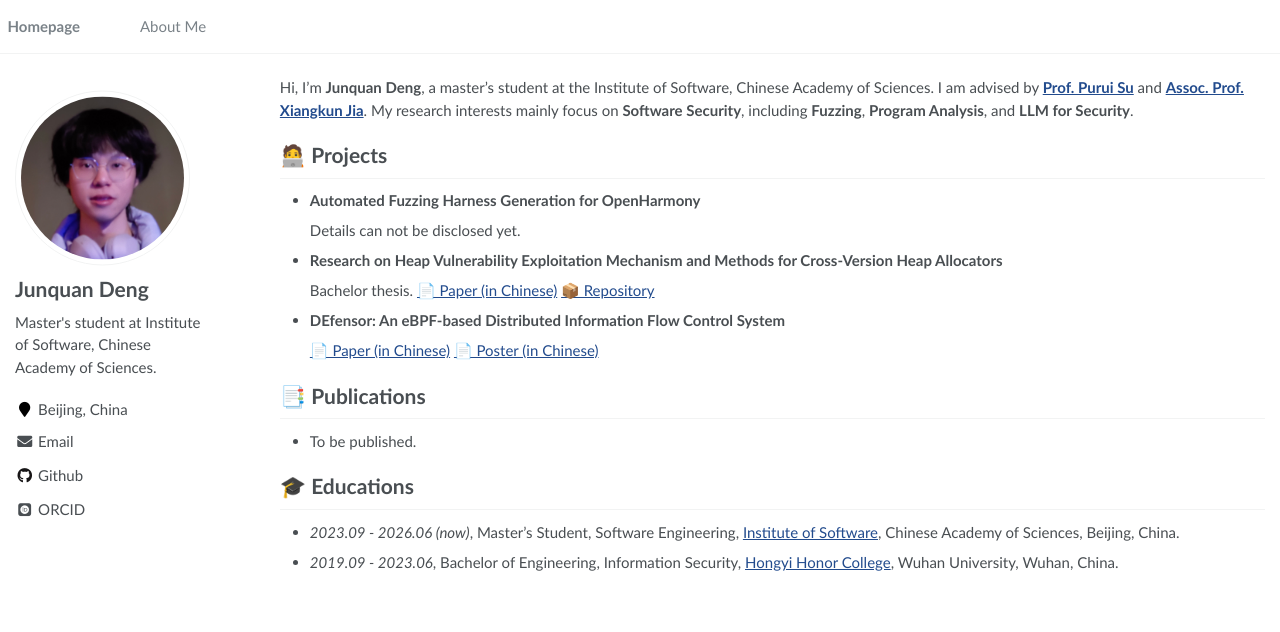
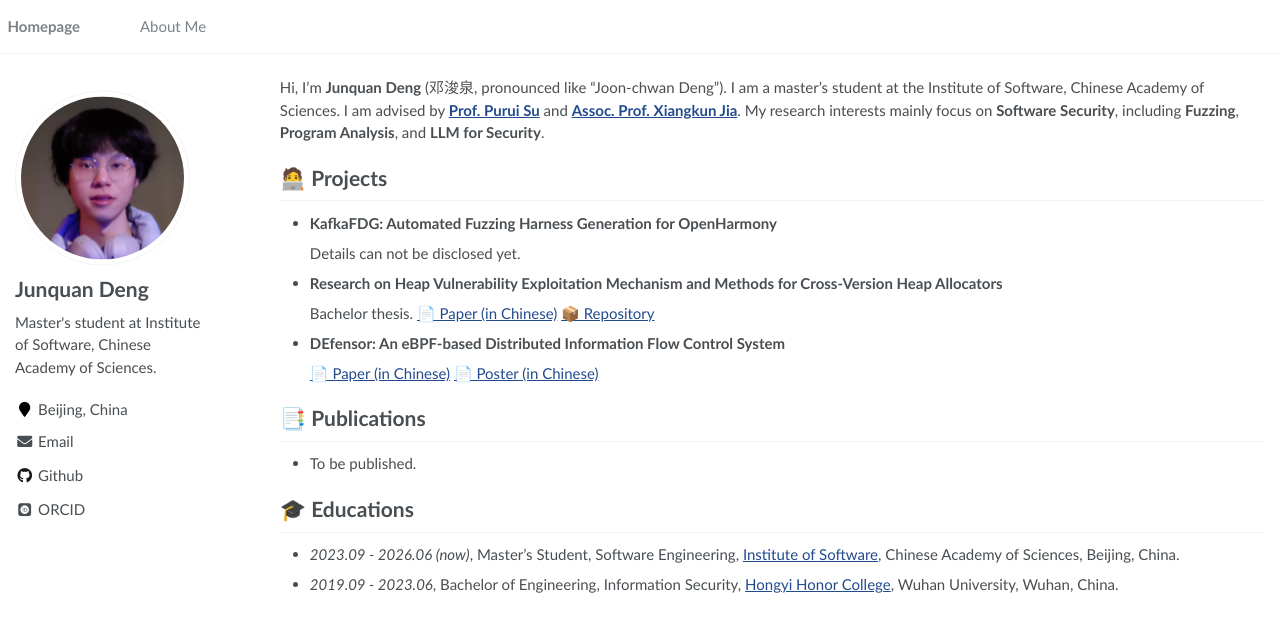
Before and after one commit to pvz122/pvz122.github.io, a Jekyll site: the page built from _pages/about.md, in a window 1280 px wide. Shown: the top 632 px of the page. Built offline with Jekyll 4.4.1, drawn with Linux system fonts in a browser that asks for light colours; some web fonts are replaced.

Commit message:
add name pronounciation

```diff
--- a/_pages/about.md
+++ b/_pages/about.md
@@ -10,12 +10,12 @@ redirect_from:
 
 <span class='anchor' id='about-me'></span>
 
-Hi, I'm **Junquan Deng**, a master's student at the Institute of Software, Chinese Academy of Sciences. I am advised by [**Prof. Purui Su**](https://scholar.google.com/citations?user=VKrv2JgAAAAJ) and [**Assoc. Prof. Xiangkun Jia**](https://ajax4sec.github.io). My research interests mainly focus on **Software Security**, including **Fuzzing**, **Program Analysis**, and **LLM for Security**.
+Hi, I'm **Junquan Deng** (邓浚泉, pronounced like "Joon-chwan Deng"). I am a master's student at the Institute of Software, Chinese Academy of Sciences. I am advised by [**Prof. Purui Su**](https://scholar.google.com/citations?user=VKrv2JgAAAAJ) and [**Assoc. Prof. Xiangkun Jia**](https://ajax4sec.github.io). My research interests mainly focus on **Software Security**, including **Fuzzing**, **Program Analysis**, and **LLM for Security**.
 
 
 # 🧑‍💻 Projects
 
-- **Automated Fuzzing Harness Generation for OpenHarmony**
+- **KafkaFDG: Automated Fuzzing Harness Generation for OpenHarmony**
 
   Details can not be disclosed yet.
 - **Research on Heap Vulnerability Exploitation Mechanism and Methods for Cross-Version Heap Allocators**
@@ -30,19 +30,6 @@ Hi, I'm **Junquan Deng**, a master's student at the Institute of Software, Chine
 
 - To be published.
 
-<!-- [Deep Residual Learning for Image Recognition](https://openaccess.thecvf.com/content_cvpr_2016/papers/He_Deep_Residual_Learning_CVPR_2016_paper.pdf)
-
-**Kaiming He**, Xiangyu Zhang, Shaoqing Ren, Jian Sun
-
-[**Project**](https://scholar.google.com/citations?view_op=view_citation&hl=zh-CN&user=DhtAFkwAAAAJ&citation_for_view=DhtAFkwAAAAJ:ALROH1vI_8AC) <strong><span class='show_paper_citations' data='DhtAFkwAAAAJ:ALROH1vI_8AC'></span></strong>
-- Lorem ipsum dolor sit amet, consectetur adipiscing elit. Vivamus ornare aliquet ipsum, ac tempus justo dapibus sit amet.
-</div>
-</div>
-
-- [Lorem ipsum dolor sit amet, consectetur adipiscing elit. Vivamus ornare aliquet ipsum, ac tempus justo dapibus sit amet](https://github.com), A, B, C, **CVPR 2020** -->
-
-<!-- # 🎖 Honors and Awards -->
-
 # 🎓 Educations
 - *2023.09 - 2026.06 (now)*, Master's Student, Software Engineering, [Institute of Software](http://www.iscas.ac.cn), Chinese Academy of Sciences, Beijing, China.
 - *2019.09 - 2023.06*, Bachelor of Engineering, Information Security, [Hongyi Honor College](https://hyxt.whu.edu.cn), Wuhan University, Wuhan, China.
```
